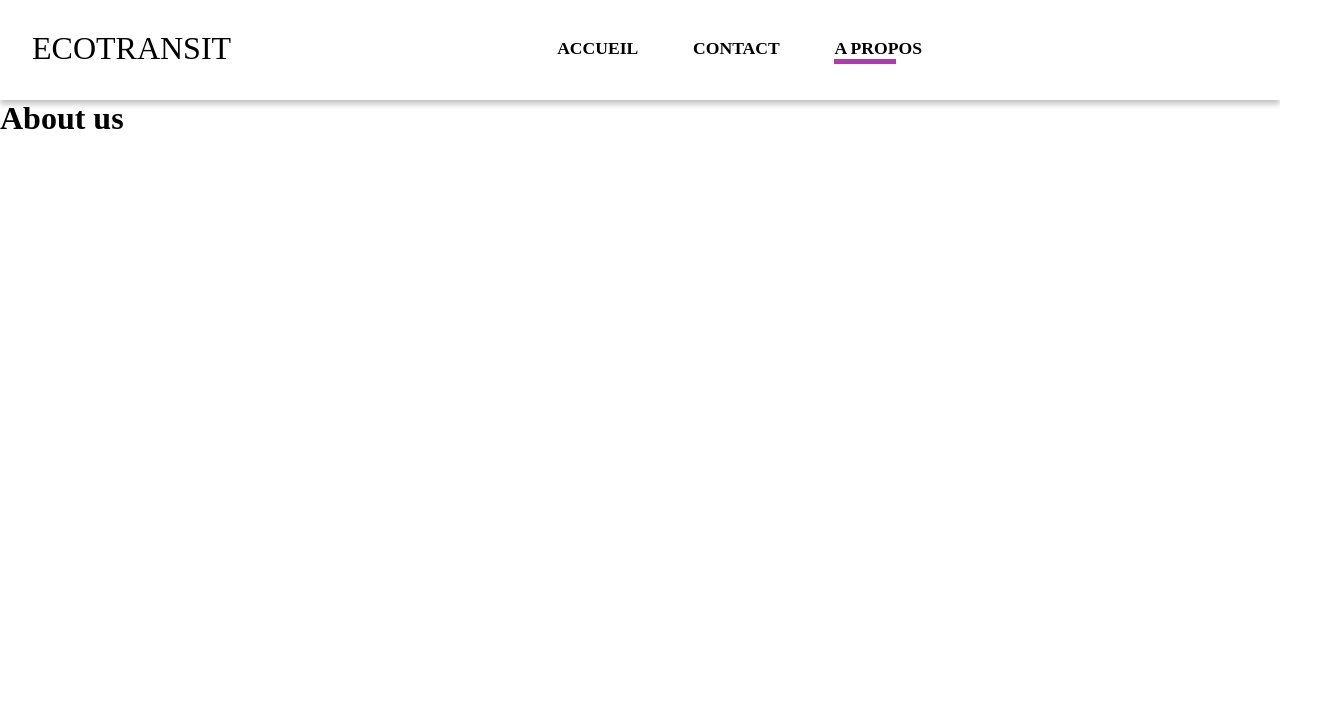
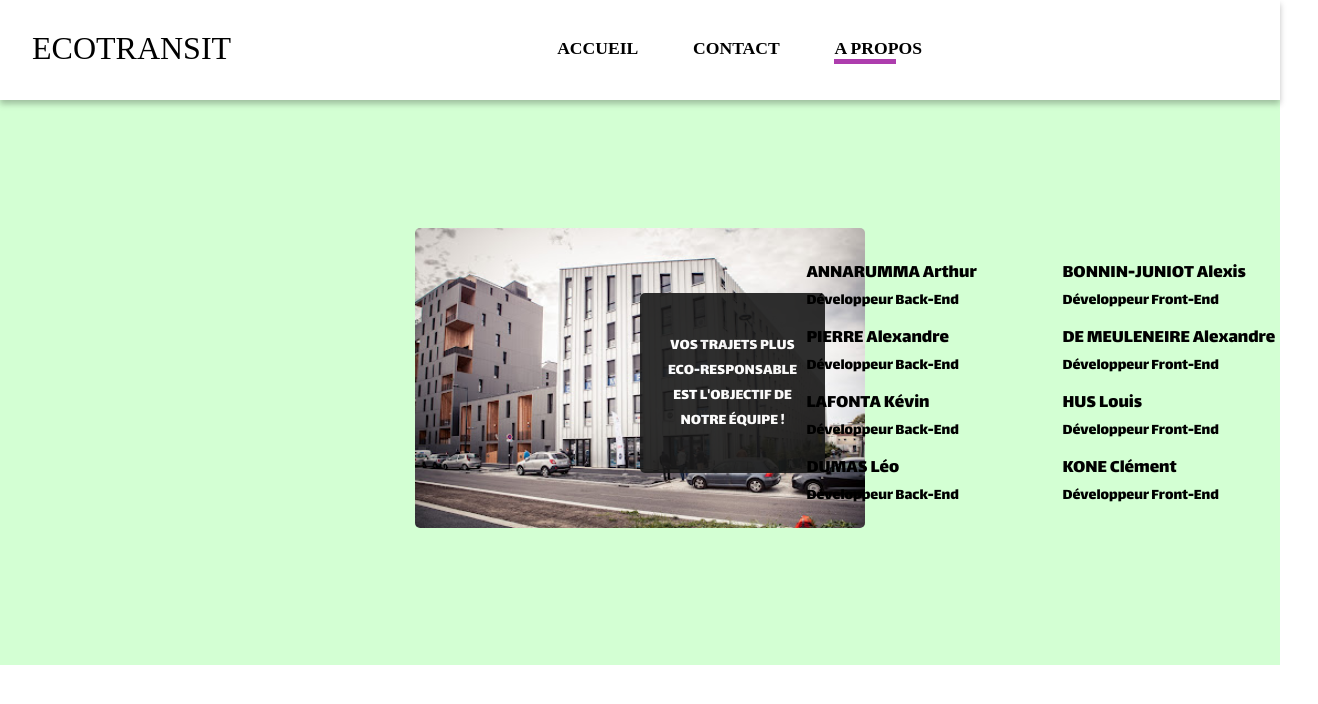
Before and after one commit to ArthurA33/EcoTransit, a React (Vite) app: page /about in a window 1280 px wide. Shown: the top 704 px of the page, 1318 px wide, since content can reach past the window. Built offline with nearby package versions, Linux system fonts and the light colour scheme.

Commit message:
ajout page a propos

```diff
--- a/src/pages/aboutUs.jsx
+++ b/src/pages/aboutUs.jsx
@@ -1,6 +1,63 @@
+import './../style/about.scss'
+import { useEffect } from 'react';
 const About = ()=>{
+    useEffect(() => {
+        document.title = "EcoTransit | Home"
+    }, []);
+
     return(
-        <h1>About us</h1>
+        <main>
+            <section className='parent-content'>
+                <div className='parent-image-epsi'>
+                    <img className='image-epsi' src="src/assets/epsi.jpg" alt="image" />
+                </div>
+                <div className='text'>
+                    <p>Vos trajets plus Eco-Responsable est l'objectif de notre équipe !</p>
+                </div>
+                <div className='parent-profil'>
+                    <div className='profil'>
+                        <span className='name'>ANNARUMMA Arthur</span>
+                        <span className='fonction'>Développeur Back-end</span>
+                    </div>
+
+                    <div className='profil'>
+                        <span className='name'>BONNIN-JUNIOT Alexis</span>
+                        <span className='fonction'>Développeur Front-end</span>
+                    </div>
+
+                    <div className='profil'>
+                        <span className='name'>PIERRE Alexandre</span>
+                        <span className='fonction'>Développeur Back-end</span>
+                    </div>
+
+
+                    <div className='profil'>
+                        <span className='name'>DE MEULENEIRE Alexandre</span>
+                        <span className='fonction'>Développeur Front-end</span>
+                    </div>
+
+                    <div className='profil'>
+                        <span className='name'>LAFONTA Kévin</span>
+                        <span className='fonction'>Développeur Back-end</span>
+                    </div>
+
+                    <div className='profil'>
+                        <span className='name'>HUS Louis</span>
+                        <span className='fonction'>Développeur Front-end</span>
+                    </div>
+
+                    <div className='profil'>
+                        <span className='name'>DUMAS Léo</span>
+                        <span className='fonction'>Développeur Back-end</span>
+                    </div>
+
+                    <div className='profil'>
+                        <span className='name'>KONE Clément</span>
+                        <span className='fonction'>Développeur Front-end</span>
+                    </div>
+                </div>
+            </section>
+        </main>
     )
 }
 
--- /dev/null
+++ b/src/style/about.scss
@@ -0,0 +1,56 @@
+main {
+    font-family: 'lalezar';
+    padding: 10%;
+}
+.parent-content {
+    width: 100%;
+    display: flex;
+    justify-content: center;
+    align-items: center;
+}
+.image-epsi {
+    border-radius: 5px;
+    width: 450px;
+    height: 300px;
+    margin-right: 20%;
+}
+.parent-profil {
+    position: absolute;
+    left: 60%;
+    width: 20%;
+    margin-left: 3%;
+    display: grid;
+    grid-template-columns: repeat(2, 100%);
+    justify-items: center;
+    align-items: center;
+}
+.profil {
+    width: 100%;
+    text-align: start;
+    display: grid;
+    margin: 5px;
+}
+.name {
+    font-size: larger;
+    text-transform: capitalize;
+}
+.fonction {
+    font-size: medium;
+    text-transform: capitalize;
+}
+.text {
+    position: absolute;
+    left: 50%;
+    background-color: #191919;
+    width: 155px;
+    height: 150px;
+    color: white;
+    padding: 15px;
+    border-radius: 5px;
+    opacity: 90%;
+    text-align: center;
+    display: flex;
+    align-items: center;
+    justify-content: center;
+    text-transform: uppercase;
+}
```
Also changed, not shown: src/assets/epsi.jpg (added).
